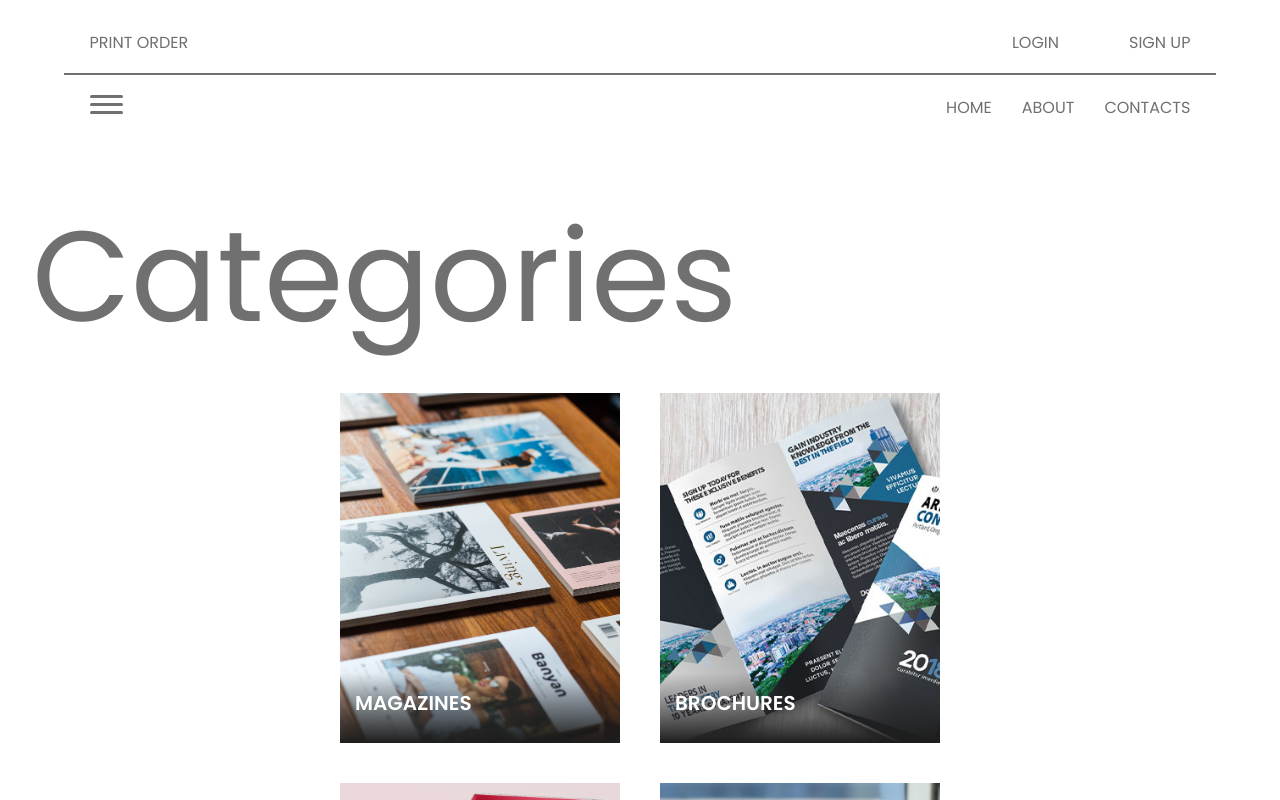
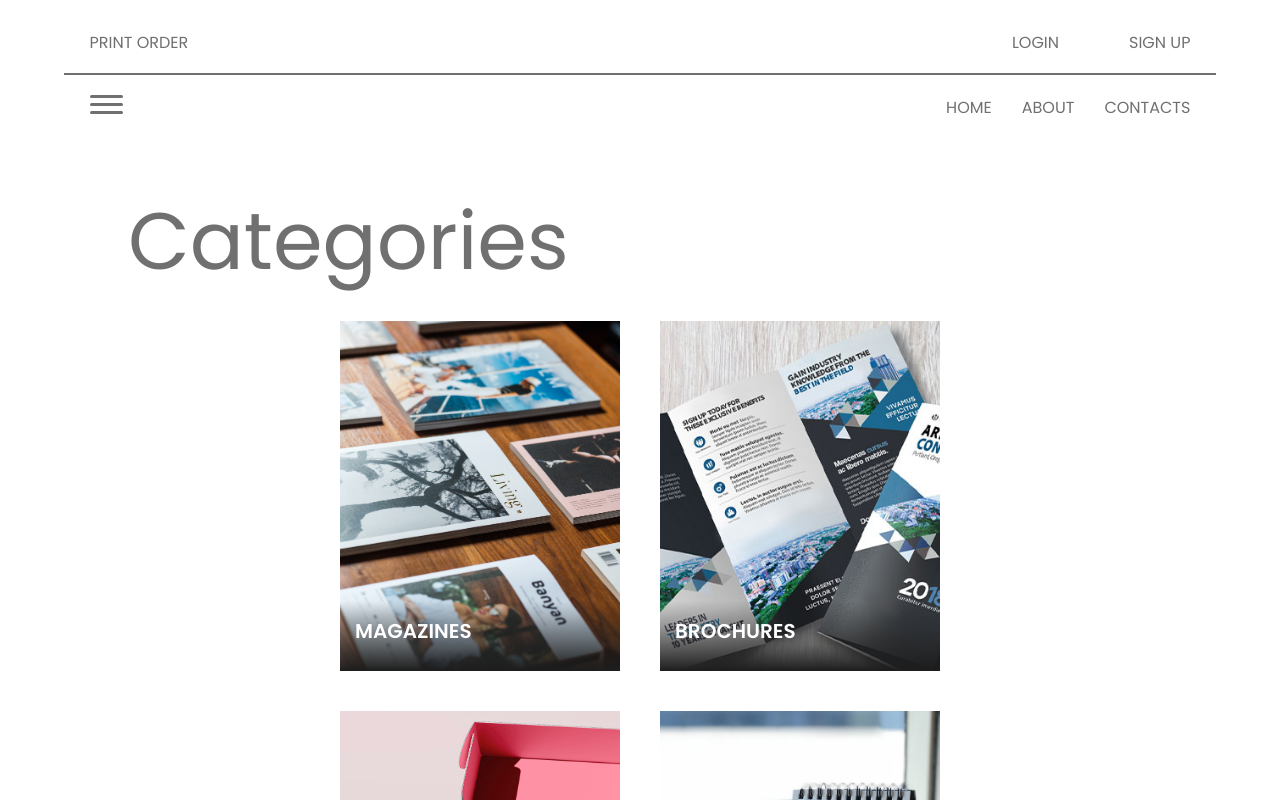
Before and after one commit to kiishi-0/Print-Order-V2.0, a React (Create React App) app: page /cat in a window 1280 px wide. Shown: the top 800 px of the page. Built offline with nearby package versions, Linux system fonts and the light colour scheme; a web font is replaced by a local one.

Commit message:
made a few changes

```diff
--- a/src/Components/SideNav/SideNav.jsx
+++ b/src/Components/SideNav/SideNav.jsx
@@ -89,12 +89,12 @@ const SideNav = () =>{
                     <Link to="/">
                         <nav>HOME</nav>
                     </Link>
-                    <a href="#about" className='side-nav-disappear' onClick={closeNav}>
+                    {/* <a href="#about" className='side-nav-disappear' onClick={closeNav}>
                         <nav>ABOUT</nav>
                     </a>
-                    <a href="#contacts" className='side-nav-disappear' onClick={closeNav}>
+                    <a href="/#contacts" className='side-nav-disappear' onClick={closeNav}>
                         <nav>CONTACTS</nav>
-                    </a>
+                    </a> */}
                     <Link to="/cat">
                         <nav>CATEGORIES</nav>
                     </Link>
--- a/src/Pages/CategoriesPage/CategoriesPage.css
+++ b/src/Pages/CategoriesPage/CategoriesPage.css
@@ -4,13 +4,15 @@
     flex-direction: column;
     align-items: center;
     margin-top: 4%;
+    min-height: 80vh;
+    /* margin-top: 5vh; */
 }
-h1{
+.categories-page h1{
     width: 100%;
     text-align: left;
     padding-left: 10%;
     font-weight: 400;
-    font-size: clamp(3rem, 10vw, 8rem);
+    font-size: clamp(3rem, 10vw, 5rem);
     color: #707070;
     font-family: Poppins, 'Segoe UI', Roboto, Tahoma, Geneva, Verdana, sans-serif;
 }
--- a/src/Pages/MarketerHome/MarketerHome.css
+++ b/src/Pages/MarketerHome/MarketerHome.css
@@ -8,7 +8,7 @@ p{
     font
 } */
 
-h1{
+/* h1{
     padding-left: 2.5%;
     margin-right: 0;
-}
+} */
--- a/src/Pages/ProductPage/ProductPage.css
+++ b/src/Pages/ProductPage/ProductPage.css
@@ -25,6 +25,13 @@ textarea{
 .product-div h1{
     /* background-color: red; */
     padding-left: 5%;
+    width: 100%;
+    text-align: left;
+    padding-left: 10%;
+    font-weight: 400;
+    font-size: clamp(3rem, 10vw, 8rem);
+    color: #707070;
+    font-family: Poppins, 'Segoe UI', Roboto, Tahoma, Geneva, Verdana, sans-serif;
 }
 .product-div .product-details-div{
     display: flex;
```
